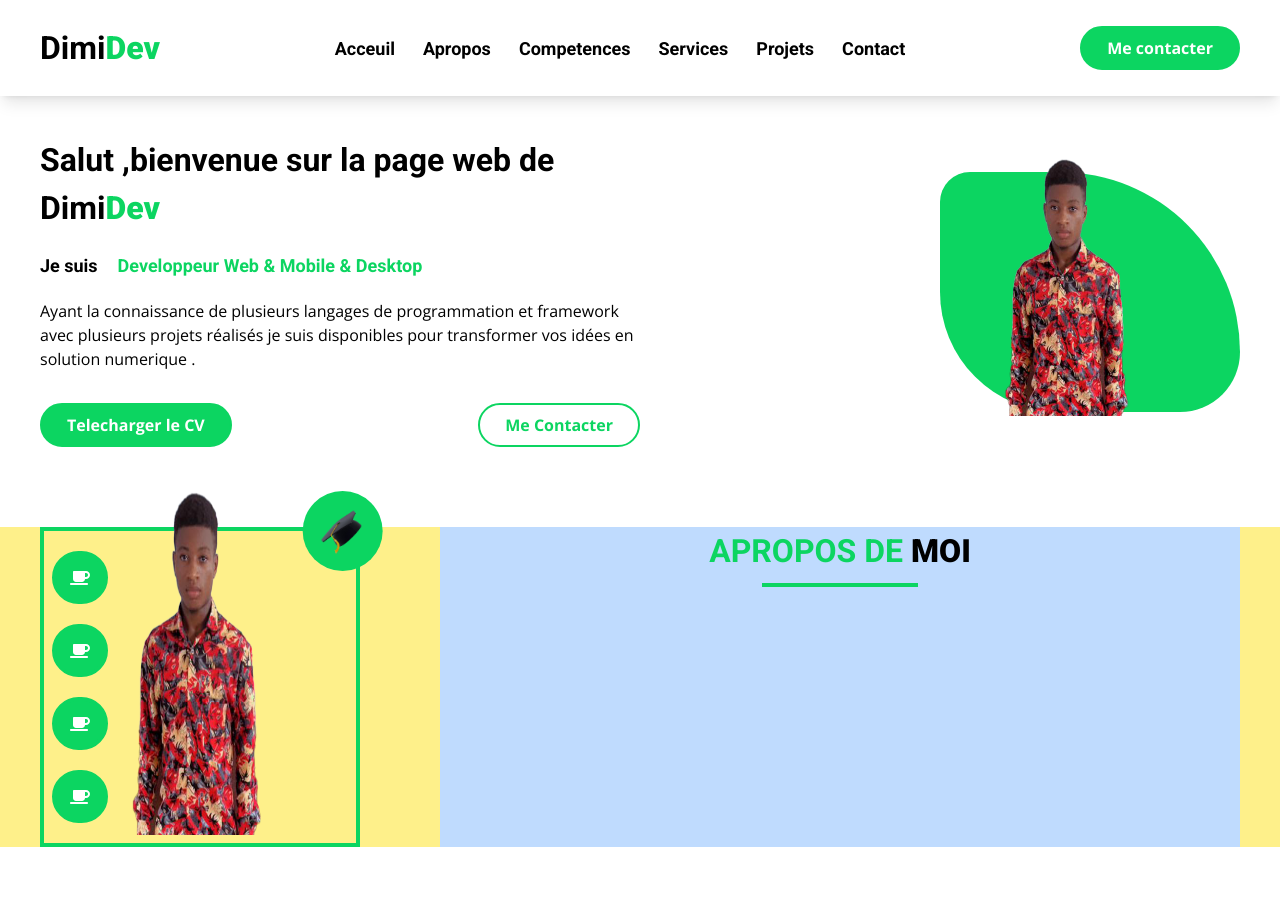
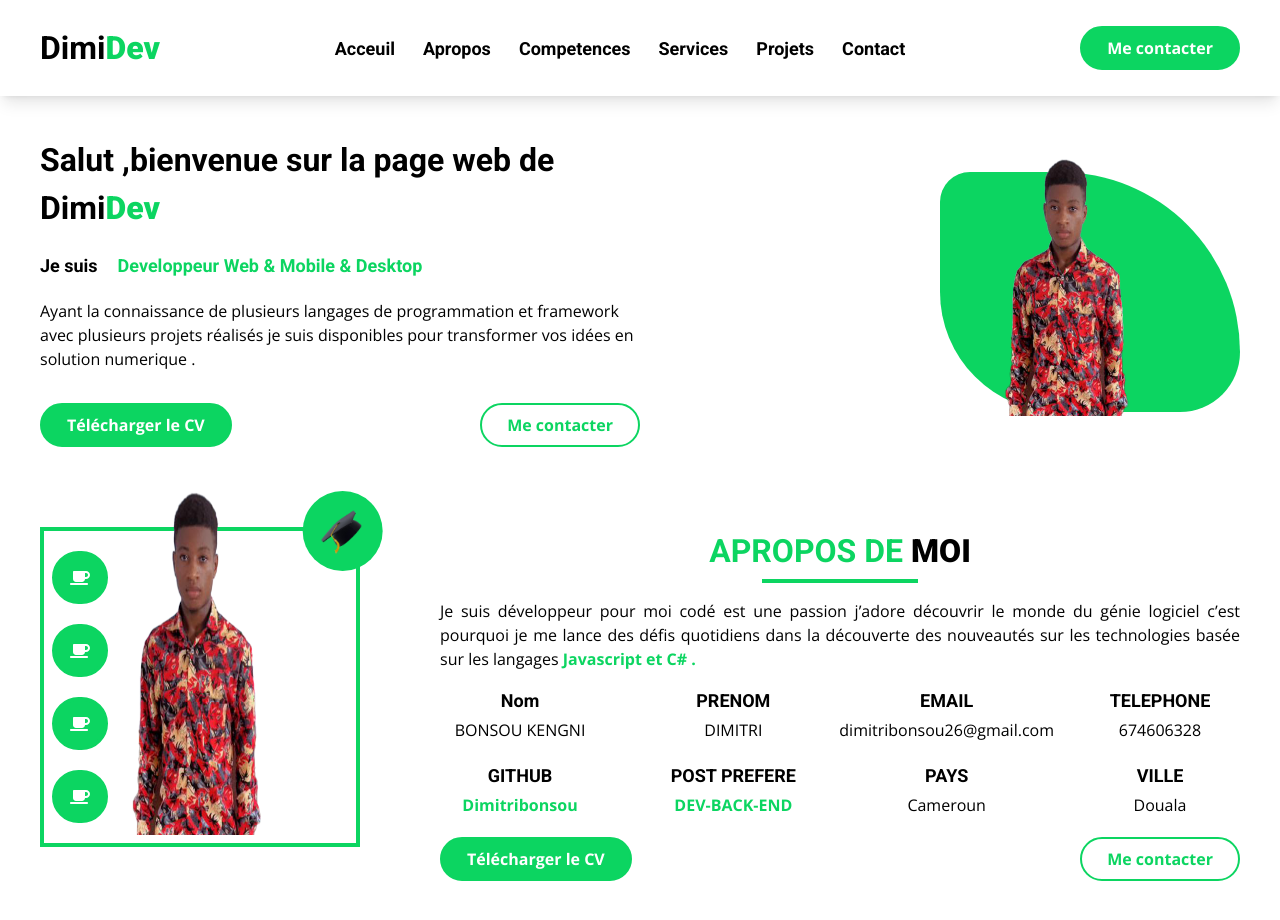
Before and after one commit to Dimitribonsou/Job_dev_Portefolio, a React (Create React App) app: page / in a window 1280 px wide. Shown: the top 920 px of the page. Before the commit the page ends 847 px from the top, so only its background shows below. Built offline with nearby package versions, Linux system fonts and the light colour scheme.

Commit message:
section about terminer

```diff
--- a/src/Components/aboutSection.tsx
+++ b/src/Components/aboutSection.tsx
@@ -1,44 +1,111 @@
-import React from 'react'
-import profil_photo from './../assets/photo_flyers.png'
-import chapeau from './../assets/chapeau.png'
-import { FontAwesomeIcon } from '@fortawesome/react-fontawesome';
-import { faCoffee } from '@fortawesome/free-solid-svg-icons';
-const  AboutSection =()=> {
+import React from "react";
+import profil_photo from "./../assets/photo_flyers.png";
+import chapeau from "./../assets/chapeau.png";
+import { FontAwesomeIcon } from "@fortawesome/react-fontawesome";
+import { faCoffee } from "@fortawesome/free-solid-svg-icons";
+const AboutSection = () => {
   return (
-    <div className=' bg-yellow-200 flex md:justify-between justify-center items-center gap-7 flex-wrap md:px-10 px-5 mt-20 w-screen h-fit '>
-
-        <div className=" order-1 md:order-2 flex flex-col gap-5 md:w-2/3 w-11/12 justify-start items-center md:h-80 h-fit bg-blue-200  ">
-            <div className="flex flex-col justify-center items-center gap-2">
+    <div id='about' className=" flex xl:justify-between justify-center items-center gap-5 flex-wrap md:px-10 px-5 mt-20 w-screen h-fit md:mb-20 mb-24">
+      <div className=" order-1 md:order-2 flex flex-col gap-4 md:w-4/5  xl:w-2/3 w-11/12 justify-start items-center md:h-80 h-fit   ">
+        <div className="flex flex-col justify-center items-center gap-1">
           <p className="text-first text-green">
             APROPOS DE <strong className="text-black">MOI</strong>
           </p>
-                <span className='w-3/5 h-1 bg-green '></span>
+          <span className="w-3/5 h-1 bg-green "></span>
         </div>
-
+        <p className="text-justify">
+          Je suis développeur pour moi codé est une passion j’adore découvrir le
+          monde du génie logiciel c’est pourquoi je me lance des défis
+          quotidiens dans la découverte des nouveautés sur les technologies
+          basée sur les langages
+          <strong className="text-green"> Javascript et C# .</strong>
+        </p>
+        <div className="flex w-full justify-between items-center flex-wrap ">
+          <div className="flex flex-col gap-1 justify-center items-center  md:w-1/5 w-1/2  mb-1">
+            <span className="text-link ">Nom</span>
+            <span>BONSOU KENGNI </span>
           </div>
-        <div className=" order-2  md:order-1 border-x-4 border-y-4 border-green md:w-1/4 sm:w-4/5 w-11/12 min-w-80 h-80 flex justify-start items-center gap-5 relative">
+          <div className="flex flex-col gap-1 md:justify-center justify-end items-center md:w-1/5 w-1/2 mb-1">
+            <span className="text-link">PRENOM</span>
+            <span> DIMITRI</span>
+          </div>
+          <div className="flex flex-col gap-1 justify-center items-center md:w-1/5 w-1/2 mb-1">
+            <span className="text-link">EMAIL</span>
+            <span>dimitribonsou26@gmail.com</span>
+          </div>
+          <div className="flex flex-col gap-1 md:justify-center justify-end items-center md:w-1/5 w-1/2 mb-1">
+            <span className="text-link">TELEPHONE</span>
+            <span>674606328</span>
+          </div>
+        </div>
+        <div className="flex w-full justify-between items-center flex-wrap ">
+          <div className="flex flex-col gap-1 justify-center items-center md:w-1/5 w-1/2 mb-1">
+            <span className="text-link">GITHUB</span>
+            <a
+              href="https://github.com/Dimitribonsou"
+              target="_blank"
+              className="text-green font-bold"
+              rel="noreferrer"
+            >
+              Dimitribonsou
+            </a>
+          </div>
+          <div className="flex flex-col gap-1 md:justify-center justify-end items-center md:w-1/5 w-1/2 mb-1">
+            <span className="text-link">POST PREFERE</span>
+            <span className="font-bold text-green">DEV-BACK-END</span>
+          </div>
+          <div className="flex flex-col gap-1 justify-center items-center md:w-1/5 w-1/2 mb-1">
+            <span className="text-link">PAYS</span>
+            <span>Cameroun</span>
+          </div>
+          <div className="flex flex-col gap-1 md:justify-center justify-end items-center md:w-1/5 w-1/2 mb-1">
+            <span className="text-link">VILLE</span>
+            <span>Douala</span>
+          </div>
+        </div>
+        <div className=" w-full flex md:justify-between  justify-center items-center gap-5 flex-wrap">
+          <a
+            href={require("./../assets/CV_dimidev.pdf")}
+            download="cv_dimitribonsou.pdf"
+            className="btn-one"
+          >
+            Télécharger le CV
+          </a>
+          <a
+            href="https://wa.me/674606328"
+            className="btn-two"
+            rel="noreferrer"
+          >
+            Me contacter
+          </a>
+        </div>
+      </div>
+      <div className=" order-2  md:order-1 border-x-4 border-y-4 border-green xl:w-1/4   sm:w-4/5 w-11/12 min-w-80 h-80 flex justify-start items-center gap-5 relative md:mt-0 mt-10">
         <div className="flex  w-1/6  h-full flex-col justify-start  items-start gap-5 py-5 px-2">
           <div className="flex  justify-center items-center w-14 h-14 rounded-full bg-green text light px-3 hover:bg-transparent border-x-4 border-y-4   border-green   cursor-pointer">
-                  <FontAwesomeIcon icon={faCoffee} className='text-white ' />
+            <FontAwesomeIcon icon={faCoffee} className="text-white " />
           </div>
           <div className="flex  justify-center items-center w-14 h-14 rounded-full bg-green text light px-3 hover:bg-transparent border-x-4 border-y-4   border-green   cursor-pointer">
-                  <FontAwesomeIcon icon={faCoffee} className='text-white ' />
+            <FontAwesomeIcon icon={faCoffee} className="text-white " />
           </div>
           <div className="flex  justify-center items-center w-14 h-14 rounded-full bg-green text light px-3 hover:bg-transparent border-x-4 border-y-4   border-green   cursor-pointer">
-                  <FontAwesomeIcon icon={faCoffee} className='text-white ' />
+            <FontAwesomeIcon icon={faCoffee} className="text-white " />
           </div>
           <div className="flex  justify-center items-center w-14 h-14 rounded-full bg-green text light px-3 hover:bg-transparent border-x-4 border-y-4   border-green   cursor-pointer">
-                  <FontAwesomeIcon icon={faCoffee} className='text-white ' />
+            <FontAwesomeIcon icon={faCoffee} className="text-white " />
           </div>
-
         </div>
-             <img src={profil_photo} alt="about profil"  className='absolute top-0 left-2/3 -translate-x-2/3 -translate-y-20 w-4/5 h-96'/>
+        <img
+          src={profil_photo}
+          alt="about profil"
+          className="absolute top-0 left-2/3 -translate-x-2/3 -translate-y-20 w-4/5 h-96"
+        />
         <div className="  flex justify-center items-center w-20 h-20 rounded-full bg-green absolute top-0 left-full -translate-x-2/3 -translate-y-10">
-             <img src={chapeau} alt="chapeau laureat"  className='w-4/5'/>
+          <img src={chapeau} alt="chapeau laureat" className="w-4/5" />
         </div>
       </div>
     </div>
-  )
-}
+  );
+};
 
-export default AboutSection
+export default AboutSection;
--- a/src/Components/homeSection.tsx
+++ b/src/Components/homeSection.tsx
@@ -2,7 +2,7 @@ import React from 'react'
 import profil_photo from './../assets/photo_flyers.png'
  const HomeSection=() =>{
   return (
-    <div className='flex md:justify-between justify-center items-center gap-7 flex-wrap md:px-10 px-5 mt-10 w-screen'>
+    <div id='acceuil' className='flex md:justify-between justify-center items-center gap-7 flex-wrap md:px-10 px-5 mt-10 w-screen'>
          <div className="  w-full  md:w-1/2 sm:w-4/5    flex flex-col content-start justify-start items-center gap-5">
              <p className="text-first text-start w-full  mx-0">
                  Salut ,bienvenue sur la page web de Dimi<strong className='text-green'>Dev</strong>
@@ -16,8 +16,8 @@ import profil_photo from './../assets/photo_flyers.png'
              </p>
 
              <div className="flex md:justify-between  justify-center  w-full items-center gap-3 mt-3 flex-wrap">
-                 <a href="#" className="btn-one">Telecharger le CV</a>
-                 <a href="#" className="btn-two">Me Contacter</a>
+             <a href={require('./../assets/CV_dimidev.pdf')} download="cv_dimitribonsou.pdf" className="btn-one">Télécharger le CV</a>
+             <a href="https://wa.me/674606328"  className="btn-two" rel="noreferrer">Me contacter</a>
 
              </div>
          </div>
--- a/src/Components/navbar.tsx
+++ b/src/Components/navbar.tsx
@@ -5,28 +5,26 @@ const Navbar = () => {
         Dimi<strong className="text-green ">Dev</strong>
       </span>
       <nav className="flex justify-center items-center gap-7 flex-wrap">
-        <a href="#" className="text-link">
+        <a href="#acceuil" className="text-link">
           Acceuil
         </a>
-        <a href="#" className="text-link">
+        <a href="#about" className="text-link">
           Apropos
         </a>
-        <a href="#" className="text-link">
+        <a href="#competences" className="text-link">
           Competences
         </a>
-        <a href="#" className="text-link">
+        <a href="#services" className="text-link">
           Services
         </a>
-        <a href="#" className="text-link">
+        <a href="#projets" className="text-link">
           Projets
         </a>
-        <a href="#" className="text-link">
+        <a href="#contact" className="text-link">
           Contact
         </a>
       </nav>
-      <a href="#" className="btn-one">
-        Me contacter
-      </a>
+      <a href="https://wa.me/674606328"  className="btn-one" rel="noreferrer">Me contacter</a>
     </div>
   );
 };
```
Also changed, not shown: 1 other file (tests, documents, lock files or other folders). Lines whose indentation alone changed are shown as unchanged.
